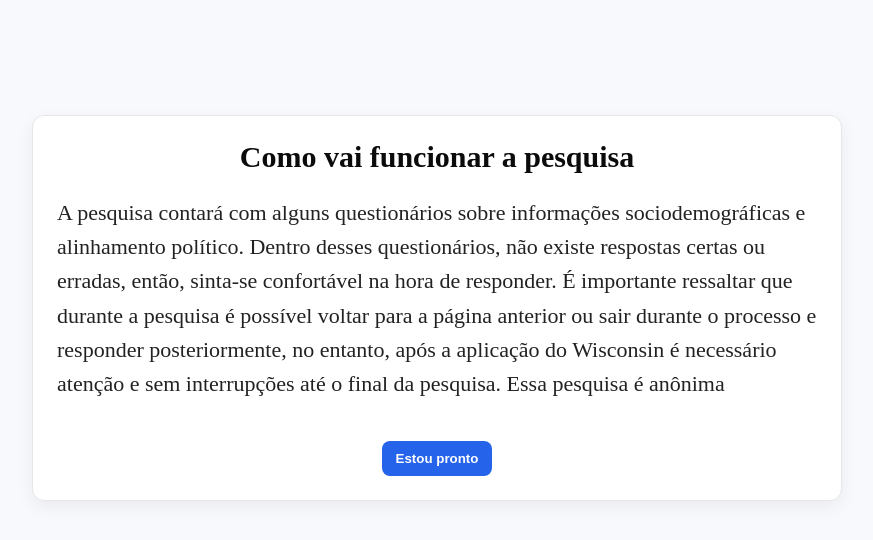
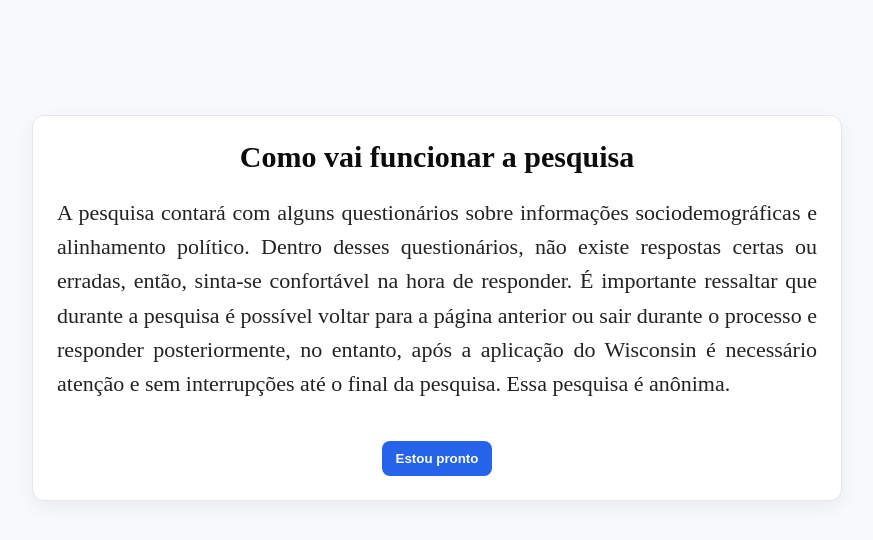
Before and after one commit to Joaovabbr/monografia_repo, a React (Vite) app in the folder monografia-mafe/: page /instructions in a window 1280 px wide. Shown: the top 540 px of the page, without its empty margins (203-1076 px from the left). Built offline with nearby package versions, Linux system fonts and the light colour scheme; no server answers.

Commit message:
fix: typo e erro de texto não justificado

```diff
--- a/monografia-mafe/src/pages/Instructions.css
+++ b/monografia-mafe/src/pages/Instructions.css
@@ -29,6 +29,7 @@
   color: #222;
   line-height: 1.55;
   margin-bottom: 40px;
+  text-align: justify;
 }
 
 .instructions-actions {
--- a/monografia-mafe/src/pages/Instructions.jsx
+++ b/monografia-mafe/src/pages/Instructions.jsx
@@ -22,7 +22,7 @@ export default function Instructions() {
 
         <div className="instructions-body">
           <p>
-            A pesquisa contará com alguns questionários sobre informações sociodemográficas e alinhamento político. Dentro desses questionários, não existe respostas certas ou erradas, então, sinta-se confortável na hora de responder. É importante ressaltar que durante a pesquisa é possível voltar para a página anterior ou sair durante o processo e responder posteriormente, no entanto, após a aplicação do Wisconsin é necessário atenção e sem interrupções até o final da pesquisa. Essa pesquisa é anônima
+            A pesquisa contará com alguns questionários sobre informações sociodemográficas e alinhamento político. Dentro desses questionários, não existe respostas certas ou erradas, então, sinta-se confortável na hora de responder. É importante ressaltar que durante a pesquisa é possível voltar para a página anterior ou sair durante o processo e responder posteriormente, no entanto, após a aplicação do Wisconsin é necessário atenção e sem interrupções até o final da pesquisa. Essa pesquisa é anônima.
           </p>
         </div>
 
```
